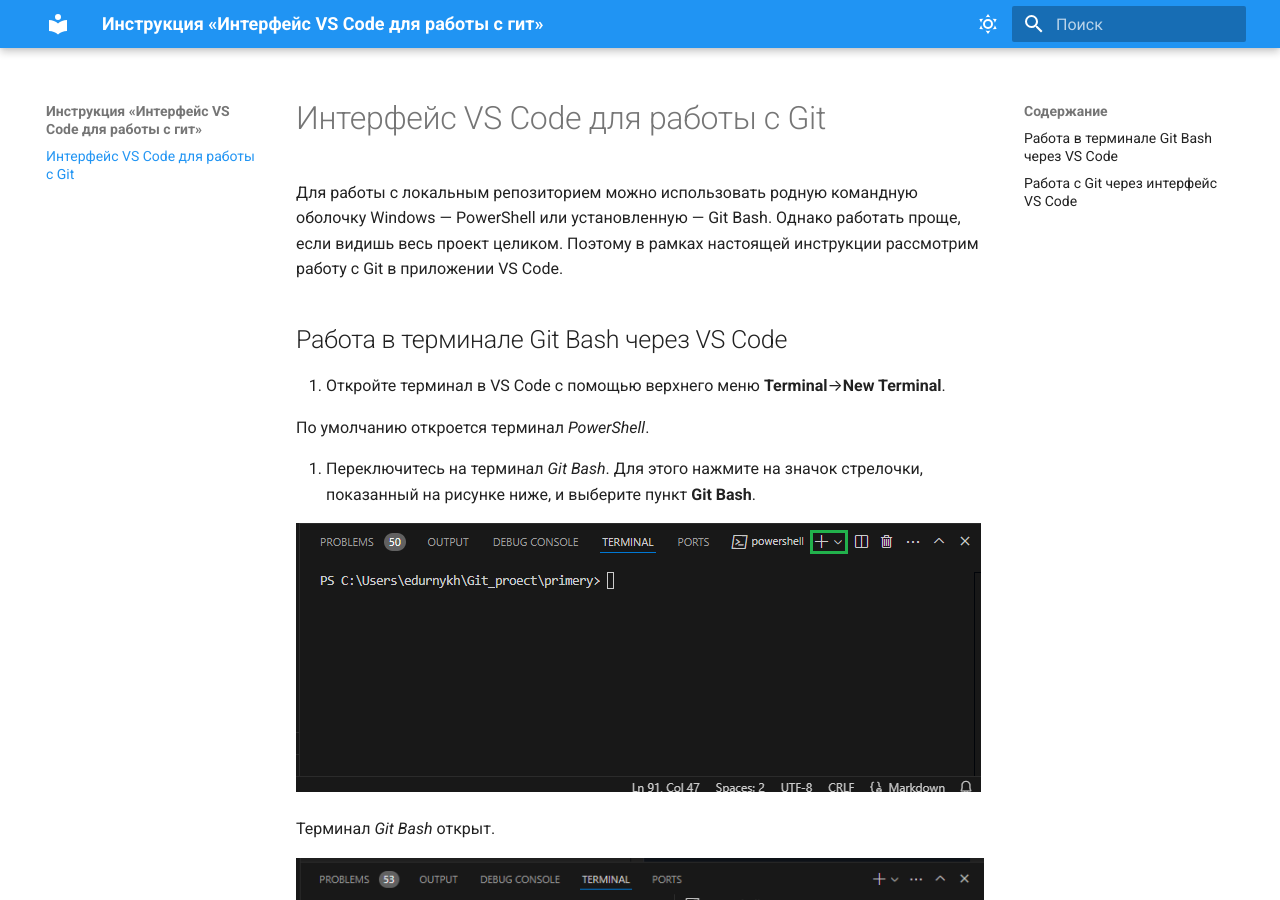
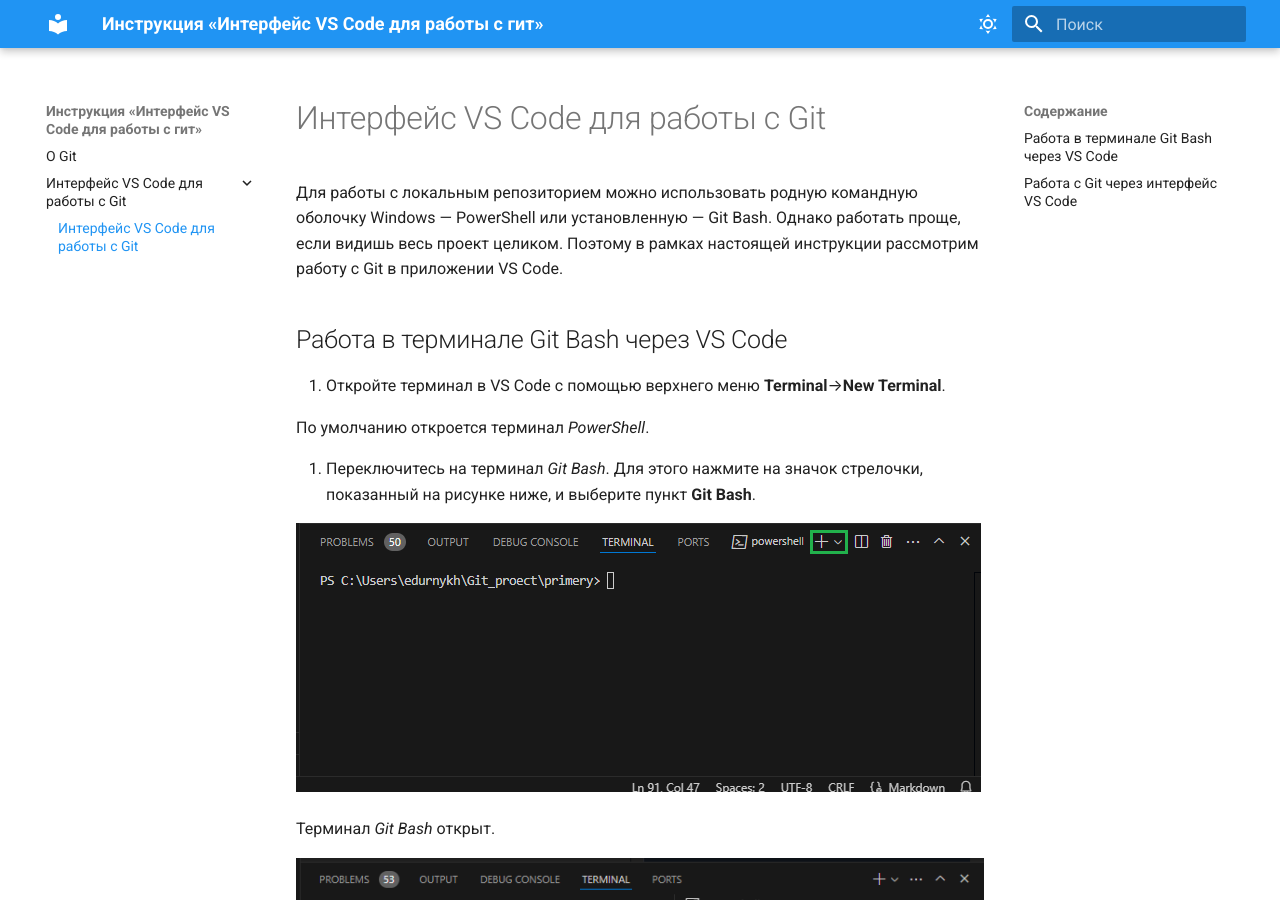
Before and after one commit to Ekaterinka17/mkdocs-example, an MkDocs documentation site: the page built from docs/interfeis_vs_code_dla_raboty_s_git.md, in a window 1280 px wide and 900 px high. Built offline with MkDocs 1.6.1 and Material for MkDocs 9.7.7, drawn with Linux system fonts in a browser that asks for light colours.

Commit message:
перенос инструкции по гиту

```diff
--- a/mkdocs.yml
+++ b/mkdocs.yml
@@ -37,6 +37,11 @@ theme: # Тема сайта, информация о ее параметрах
       primary: deep purple
       accent: blue
 
+nav: # Структура сайта
+    - О Git: index.md
+    - Интерфейс VS Code для работы с Git:
+      - interfeis_vs_code_dla_raboty_s_git.md
+
 extra:
   social: # Ссылки на соц.сети
     - icon: fontawesome/brands/github-alt # Иконка гитхаба
```
